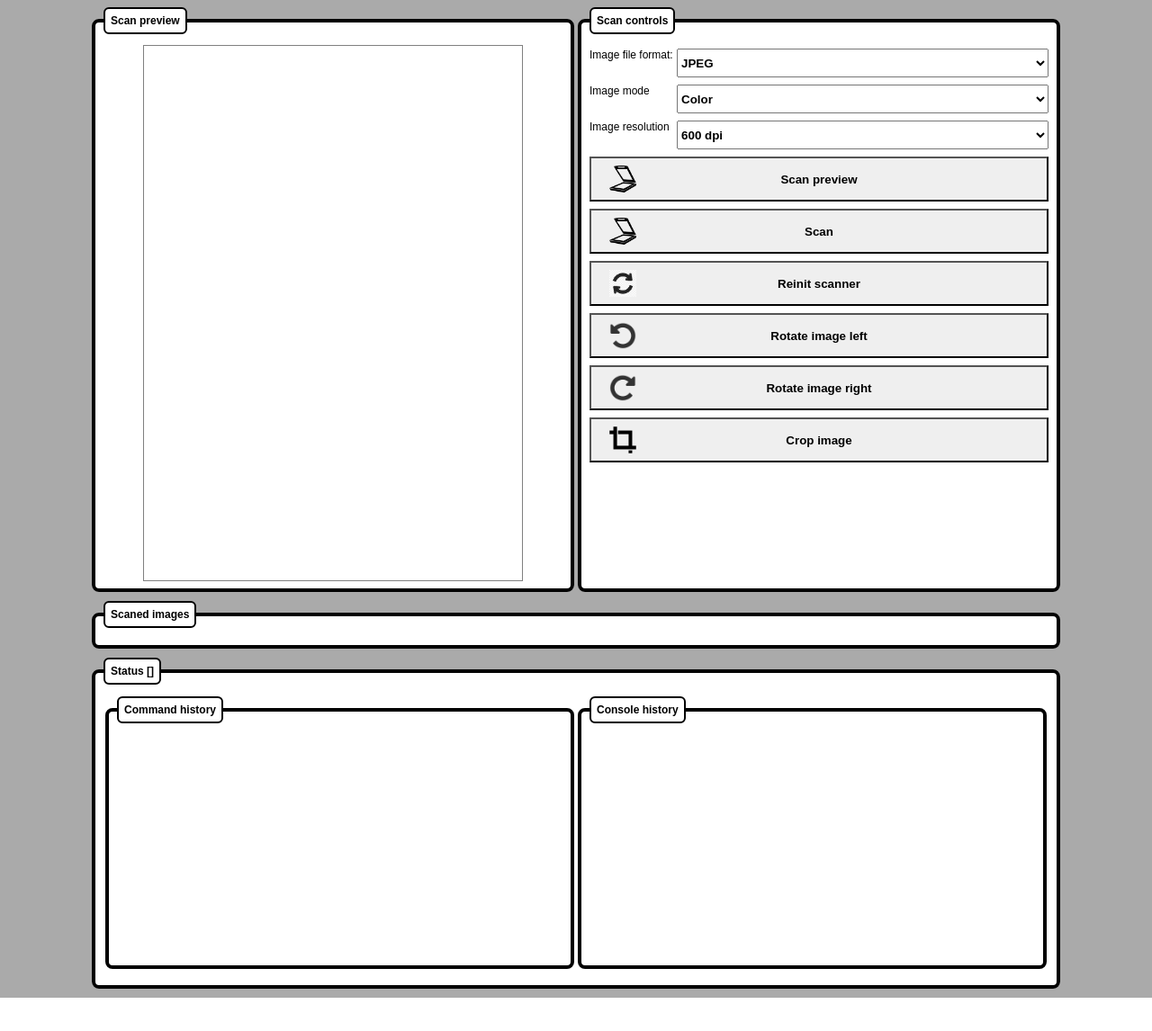
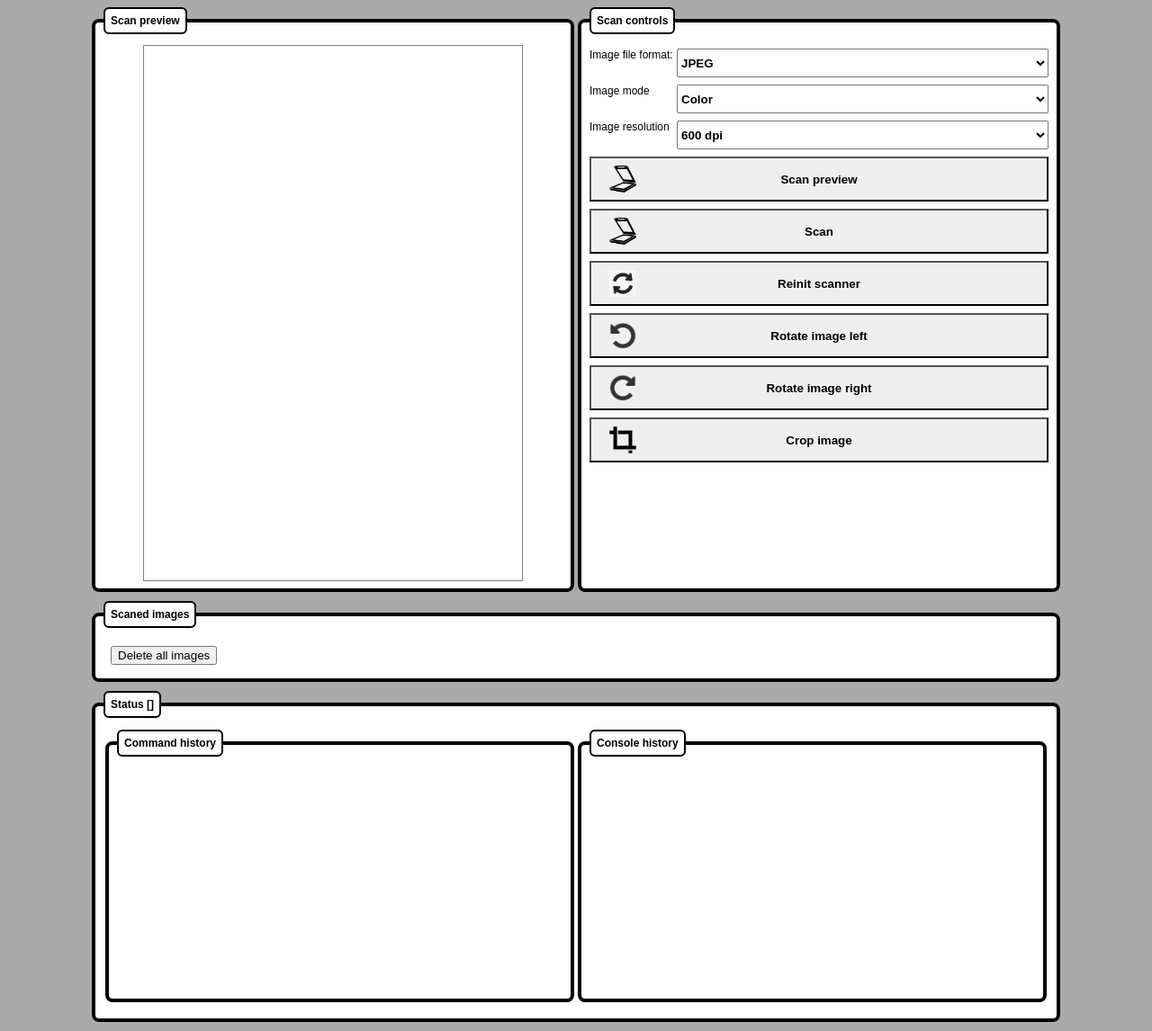
Before and after one commit to R3tr0BoiDX/scanimage-webui, a Flask app: page / in a window 1280 px wide. Shown: the whole page at 90% size. Before the commit the page ends 1109 px from the top, so only its background shows below. Run offline with Flask 2, Linux system fonts and the light colour scheme; data that the repository does not hold is empty.

Commit message:
delete all implemented

```diff
--- a/scanimage_webui/app.py
+++ b/scanimage_webui/app.py
@@ -99,11 +99,16 @@ class App:
     @staticmethod
     @app.route('/api/deleteImage', methods=["GET"])
     def delete_image() -> Flask.response_class:
+        """
+        Avaliable GET args:
+        str: filename - * delete all
+        :return:
+        """
         args = request.args
         filename = args.get("filename")
         if filename:
-            App.scaner.delete_file(filename)
-            return App.response_json({"removed": filename})
+            deleted = App.scaner.delete_file(filename)
+            return App.response_json({"removed": deleted})
         else:
             return App.response404()
 
--- a/scanimage_webui/static/css/app.css
+++ b/scanimage_webui/static/css/app.css
@@ -45,6 +45,13 @@ legend {
     width: 100%;
     height: 100%;
 }
+
+#scaned-images-buttons {
+    margin: 4px;
+    padding: 4px;
+}
+
+.clean { clear: both }
 
 .scan {
     display: flex;
--- a/scanimage_webui/static/js/app.js
+++ b/scanimage_webui/static/js/app.js
@@ -77,6 +77,10 @@ class App {
 			<fieldset>
 			<legend>Scaned images</legend>
 			<div id="scaned-images"></div>
+			<div class="clean"></div>
+			<div id="scaned-images-buttons">
+				<button id="images-button-delete-all">Delete all images</button>
+			</div>
 		</fieldset>
 		<fieldset>
 			<legend>Status [<span id="status"></span>]</legend>
@@ -143,6 +147,14 @@ class App {
 				{"filename": this._imagePreviewFileName, "angle": 270},
 				(data)=>{
 					this._renderImagePreview();
+					this._renderImageList();
+				})
+		});
+
+		this.$mainContainer.find("#images-button-delete-all").click(()=>{
+			this._callApi("deleteImage",
+				{"filename": "*"},
+				(data)=>{
 					this._renderImageList();
 				})
 		});
```
Also changed, not shown: scanimage_webui/libs/scanner.py (+18 -3 lines).
